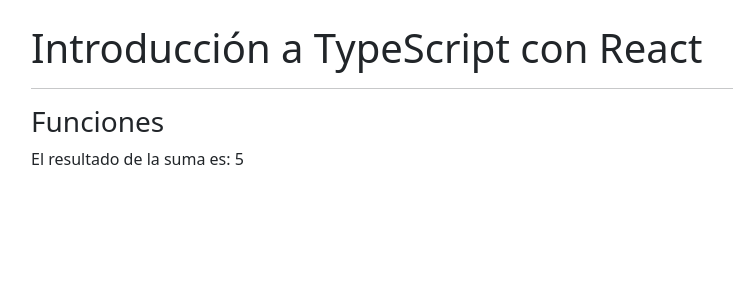
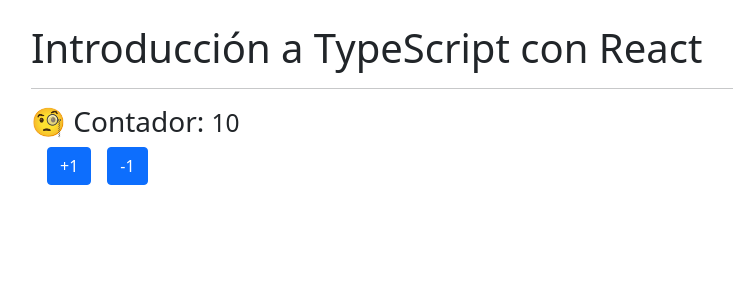
Before and after one commit to danieldamian09/react-typescript, a React (Vite) app: page / in a window 1280 px wide. Shown: the top 300 px of the page, without its empty margins (51-784 px from the left). Built offline with nearby package versions, Linux system fonts and the light colour scheme.

Commit message:
hook and useState

```diff
--- a/src/App.tsx
+++ b/src/App.tsx
@@ -1,6 +1,7 @@
 // import ObjetosLiterales from "./typescript/ObjetosLiterales";
 // import TiposBasicos from "./typescript/TiposBasicos";
-import Funciones from "./typescript/Funciones";
+// import Funciones from "./typescript/Funciones";
+import Contador from "./components/Contador";
 
 function App() {
 	return (
@@ -9,7 +10,8 @@ function App() {
       <hr />
       {/* <TiposBasicos /> */}
       {/* <ObjetosLiterales /> */}
-      <Funciones />
+      {/* <Funciones /> */}
+      <Contador />
 		</div>
 	);
 }
--- /dev/null
+++ b/src/components/Contador.tsx
@@ -0,0 +1,19 @@
+import {useState} from "react";
+
+const Contador = () => {
+  const [contador, setContador] = useState(10);
+
+  const acumular = (numero:number) => { setContador(contador + numero) };
+
+	return (
+		<>
+			<h3>
+				🧐 Contador: <small>{contador}</small>
+			</h3>
+			<button className="btn btn-primary mx-3" onClick={() => acumular(1)}>+1</button>
+			<button className="btn btn-primary" onClick={() => acumular(-1)}>-1</button>
+		</>
+	);
+};
+
+export default Contador;
```
